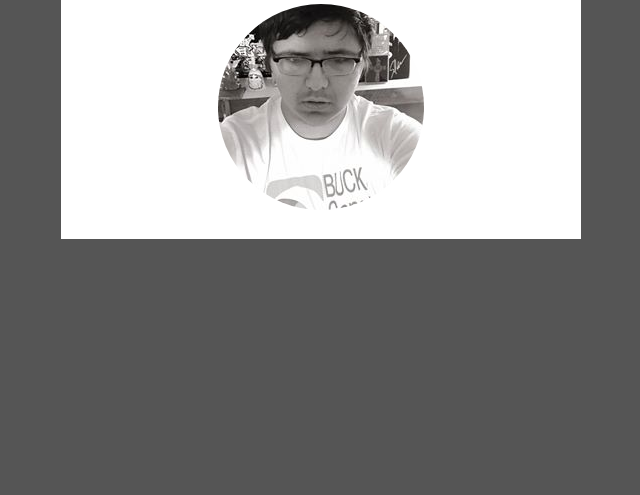
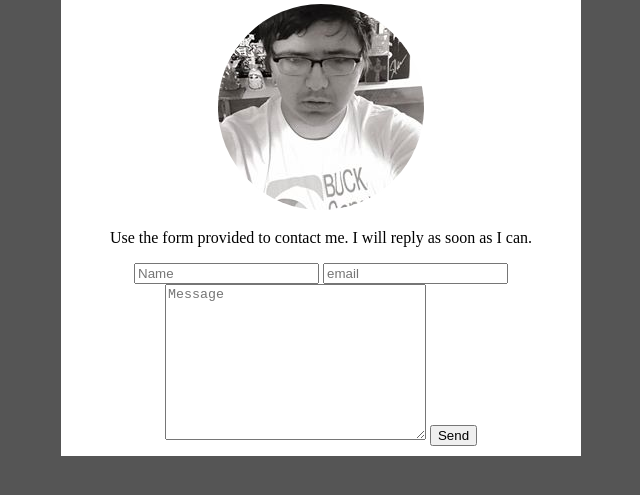
Before and after one commit to jdc20181/Portfolio, a plain HTML site: page contact.html in a window 1280 px wide. Shown: the part 143-638 px from the top of the page, without its empty margins (319-959 px from the left). Drawn offline with Linux system fonts and the light colour scheme.

Commit message:
Update contact.html

```diff
--- a/contact.html
+++ b/contact.html
@@ -17,9 +17,17 @@
 </ul>
 <h1> Contact Me </h1>
    <p> <img src="Portfolio_Photo.jpg"></p>
-
-
-
+   <p>
+      Use the form provided to contact me. I will reply as soon as I can. </p>
+   <div class="contact">
+   <form action="https://formspree.io/jdc20181@gmail.com"
+      method="POST">
+    <input  placeholder="Name" type="text" name="name">
+    <input placeholder="email" type="email" name="_replyto">
+  <textarea placeholder="Message" rows="10" cols="30" name="message"></textarea>
+    <input  type="submit" value="Send">
+</form>
+   </div>
 </div>
 
 </body>
```
